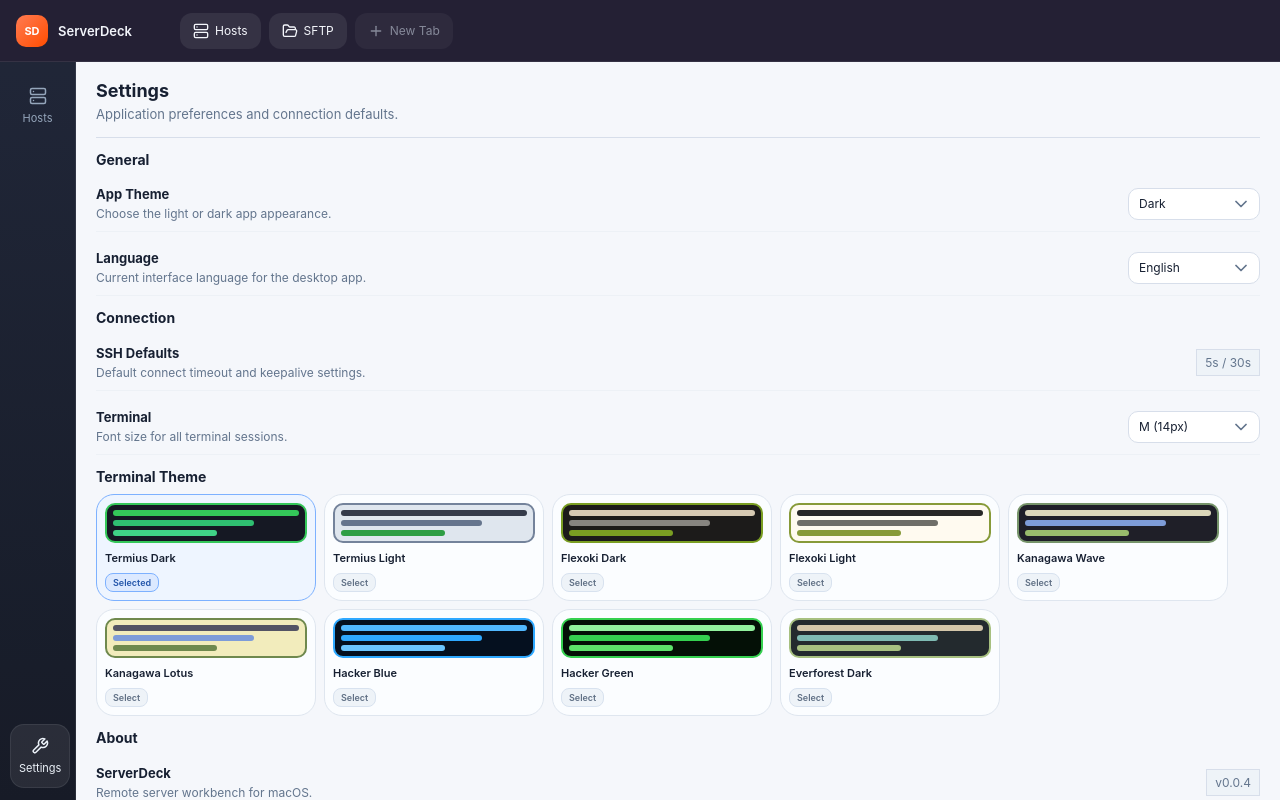
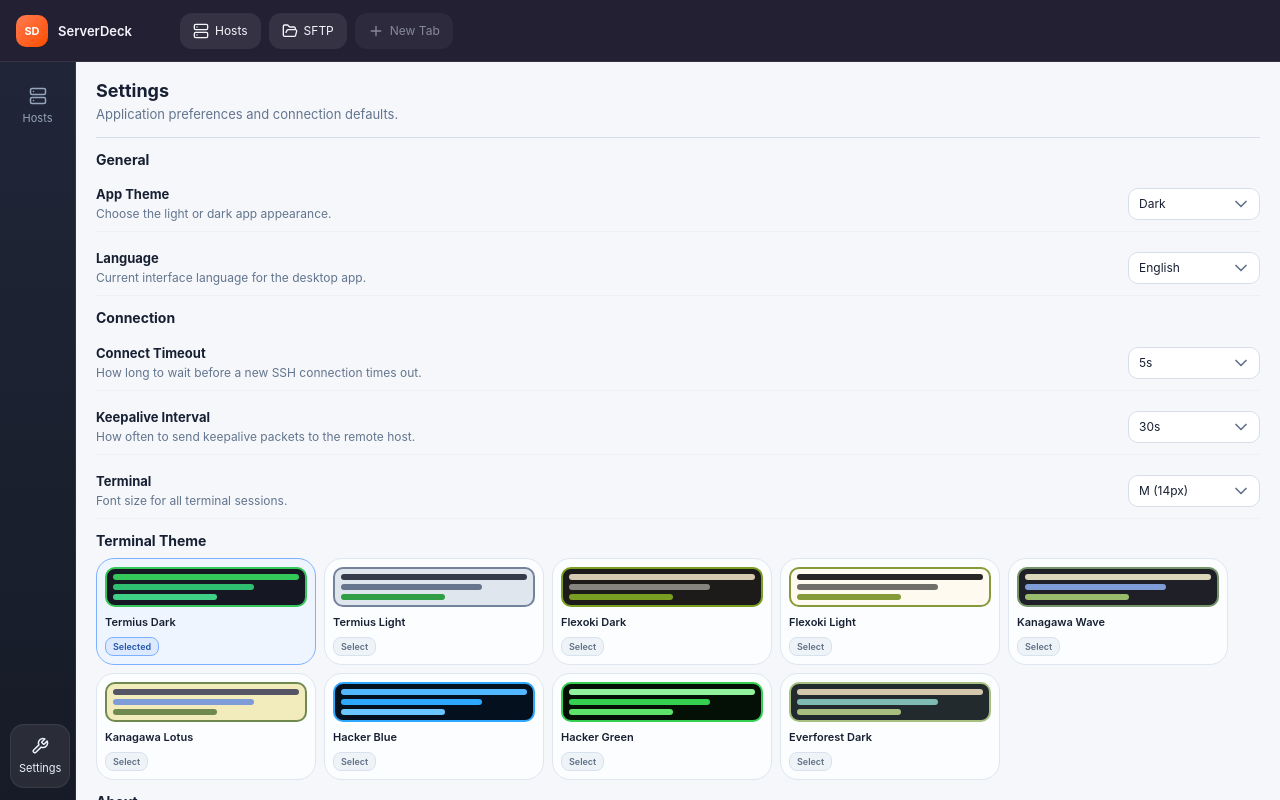
Before and after one commit to qfxiongbinbin/serverdeck, a React (Vite) app in the folder ServerDeck/: page / in a window 1280 px wide. Both pictures are taken after a click on the button "Settings". Built offline with nearby package versions, Linux system fonts and the light colour scheme.

Commit message:
feat: make ssh defaults configurable

```diff
--- a/ServerDeck/src/App.tsx
+++ b/ServerDeck/src/App.tsx
@@ -50,6 +50,7 @@
   writeTerminalInput,
   type FileEntry,
   type SavedHost,
+  type SshConnectionOptions,
   type TerminalEventPayload
 } from "./lib/api";
 import {
@@ -71,6 +72,8 @@
 const DEFAULT_APP_SETTINGS: AppSettings = {
   appTheme: "dark",
   language: "en",
+  sshConnectTimeoutSeconds: 5,
+  sshServerAliveIntervalSeconds: 30,
   terminalThemeId: defaultTerminalThemeId,
   terminalFontSize: 14
 };
@@ -122,6 +125,8 @@
 type AppSettings = {
   appTheme: "light" | "dark";
   language: AppLanguage;
+  sshConnectTimeoutSeconds: number;
+  sshServerAliveIntervalSeconds: number;
   terminalThemeId: string;
   terminalFontSize: number;
 };
@@ -134,6 +139,9 @@
   { label: "M", value: 14 },
   { label: "L", value: 16 }
 ] as const;
+
+const sshConnectTimeoutOptions = [5, 10, 15, 30] as const;
+const sshServerAliveIntervalOptions = [15, 30, 60, 120] as const;
 
 function getHostTitle(host: SavedHost, fallback = "Untitled Host") {
   return host.label.trim() || host.address.trim() || fallback;
@@ -372,6 +380,13 @@
   );
 
   const messages = useMemo(() => messagesByLanguage[settings.language], [settings.language]);
+  const sshOptions = useMemo<SshConnectionOptions>(
+    () => ({
+      connectTimeoutSeconds: settings.sshConnectTimeoutSeconds,
+      serverAliveIntervalSeconds: settings.sshServerAliveIntervalSeconds
+    }),
+    [settings.sshConnectTimeoutSeconds, settings.sshServerAliveIntervalSeconds]
+  );
 
   const appThemeOptions = useMemo(
     () => [
@@ -520,6 +535,18 @@
       setSettings({
           appTheme: parsed.appTheme === "light" ? "light" : DEFAULT_APP_SETTINGS.appTheme,
           language: languageOptions.find((item) => item.value === parsed.language)?.value ?? DEFAULT_APP_SETTINGS.language,
+          sshConnectTimeoutSeconds:
+            typeof parsed.sshConnectTimeoutSeconds === "number" &&
+            sshConnectTimeoutOptions.includes(parsed.sshConnectTimeoutSeconds as (typeof sshConnectTimeoutOptions)[number])
+              ? parsed.sshConnectTimeoutSeconds
+              : DEFAULT_APP_SETTINGS.sshConnectTimeoutSeconds,
+          sshServerAliveIntervalSeconds:
+            typeof parsed.sshServerAliveIntervalSeconds === "number" &&
+            sshServerAliveIntervalOptions.includes(
+              parsed.sshServerAliveIntervalSeconds as (typeof sshServerAliveIntervalOptions)[number]
+            )
+              ? parsed.sshServerAliveIntervalSeconds
+              : DEFAULT_APP_SETTINGS.sshServerAliveIntervalSeconds,
           terminalThemeId:
             terminalThemePresets.find((item) => item.id === parsed.terminalThemeId)?.id ?? defaultTerminalThemeId,
           terminalFontSize:
@@ -621,7 +648,7 @@
     let cancelled = false;
     setRemoteLoading(true);
     setRemoteError("");
-    void listRemoteDirectory(selectedHost, remotePath)
+    void listRemoteDirectory(selectedHost, remotePath, sshOptions)
       .then((items) => {
         if (!cancelled) setRemoteEntries(items);
       })
@@ -638,7 +665,7 @@
     return () => {
       cancelled = true;
     };
-  }, [isSftpView, selectedHost, remotePath, remoteRefreshTick]);
+  }, [isSftpView, selectedHost, remotePath, remoteRefreshTick, sshOptions]);
 
   useEffect(() => {
     if (!activeTerminalTab || !terminalEl.current) {
@@ -897,6 +924,18 @@
     setStatusTone("success");
   }
 
+  function handleSelectSshDefaults(field: "sshConnectTimeoutSeconds" | "sshServerAliveIntervalSeconds", value: number) {
+    const nextSettings = {
+      ...settings,
+      [field]: value
+    };
+    setSettings(nextSettings);
+    setStatus(
+      messages.appliedSshDefaults(nextSettings.sshConnectTimeoutSeconds, nextSettings.sshServerAliveIntervalSeconds)
+    );
+    setStatusTone("success");
+  }
+
   function handleSelectTerminalFontSize(fontSize: number) {
     setSettings((current) => ({ ...current, terminalFontSize: fontSize }));
     setStatus(messages.appliedTerminalFontSize(fontSize));
@@ -928,7 +967,7 @@
     if (!selectedHost) return;
     const jobId = startTransferJob(entry.name, "upload", messages.uploadingTo(remotePath));
     try {
-      await uploadToRemote(selectedHost, entry.path, remotePath);
+      await uploadToRemote(selectedHost, entry.path, remotePath, sshOptions);
       setStatus(messages.uploaded(entry.name));
       setStatusTone("success");
       finishTransferJob(jobId, "success", messages.uploadedTo(remotePath));
@@ -947,7 +986,7 @@
     const remoteTarget = joinChildPath(remotePath, entry.name);
     const jobId = startTransferJob(entry.name, "download", messages.downloadingTo(localPath));
     try {
-      await downloadFromRemote(selectedHost, remoteTarget, localPath, entry.is_dir);
+      await downloadFromRemote(selectedHost, remoteTarget, localPath, entry.is_dir, sshOptions);
       setStatus(messages.downloaded(entry.name));
       setStatusTone("success");
       finishTransferJob(jobId, "success", messages.downloadedTo(localPath));
@@ -972,7 +1011,7 @@
   async function handleDeleteRemoteFile(entry: FileEntry) {
     if (!selectedHost) return;
     const remoteTarget = joinChildPath(remotePath, entry.name);
-    await deleteRemoteEntry(selectedHost, remoteTarget, entry.is_dir);
+    await deleteRemoteEntry(selectedHost, remoteTarget, entry.is_dir, sshOptions);
     setStatus(messages.deletedRemote(entry.name));
     setStatusTone("success");
     setFileMenu(null);
@@ -1110,7 +1149,7 @@
       }
 
       setStatus(messages.testingHost(draft.username, draft.address, draft.port));
-      const message = await testConnection(draft);
+      const message = await testConnection(draft, sshOptions);
       setStatus(message);
       setStatusTone("success");
     } catch (error) {
@@ -1137,7 +1176,7 @@
       }
 
       setStatus(messages.connectingToHost(targetHost.username, targetHost.address, targetHost.port));
-      const sessionId = await startTerminalSession(targetHost);
+      const sessionId = await startTerminalSession(targetHost, sshOptions);
       const tabId = crypto.randomUUID();
       const title = getDisplayHostTitle(targetHost);
 
@@ -1658,10 +1697,37 @@
                   <h3>{messages.connection}</h3>
                   <div className="settings-item">
                     <div>
-                      <strong>{messages.sshDefaults}</strong>
-                      <span>{messages.sshDefaultsDescription}</span>
+                      <strong>{messages.sshConnectTimeout}</strong>
+                      <span>{messages.sshConnectTimeoutDescription}</span>
                     </div>
-                    <span className="settings-pill">5s / 30s</span>
+                    <select
+                      className="settings-select"
+                      value={String(settings.sshConnectTimeoutSeconds)}
+                      onChange={(event) => handleSelectSshDefaults("sshConnectTimeoutSeconds", Number(event.target.value))}
+                    >
+                      {sshConnectTimeoutOptions.map((option) => (
+                        <option key={option} value={option}>
+                          {messages.secondsValue(option)}
+                        </option>
+                      ))}
+                    </select>
+                  </div>
+                  <div className="settings-item">
+                    <div>
+                      <strong>{messages.sshKeepaliveInterval}</strong>
+                      <span>{messages.sshKeepaliveIntervalDescription}</span>
+                    </div>
+                    <select
+                      className="settings-select"
+                      value={String(settings.sshServerAliveIntervalSeconds)}
+                      onChange={(event) => handleSelectSshDefaults("sshServerAliveIntervalSeconds", Number(event.target.value))}
+                    >
+                      {sshServerAliveIntervalOptions.map((option) => (
+                        <option key={option} value={option}>
+                          {messages.secondsValue(option)}
+                        </option>
+                      ))}
+                    </select>
                   </div>
                   <div className="settings-item">
                     <div>
--- a/ServerDeck/src/lib/i18n.ts
+++ b/ServerDeck/src/lib/i18n.ts
@@ -115,6 +115,12 @@
   connection: string;
   sshDefaults: string;
   sshDefaultsDescription: string;
+  sshConnectTimeout: string;
+  sshConnectTimeoutDescription: string;
+  sshKeepaliveInterval: string;
+  sshKeepaliveIntervalDescription: string;
+  secondsValue: (value: number) => string;
+  appliedSshDefaults: (connectTimeout: number, keepaliveInterval: number) => string;
   terminal: string;
   terminalDescription: string;
   terminalTheme: string;
@@ -269,6 +275,12 @@
     connection: "Connection",
     sshDefaults: "SSH Defaults",
     sshDefaultsDescription: "Default connect timeout and keepalive settings.",
+    sshConnectTimeout: "Connect Timeout",
+    sshConnectTimeoutDescription: "How long to wait before a new SSH connection times out.",
+    sshKeepaliveInterval: "Keepalive Interval",
+    sshKeepaliveIntervalDescription: "How often to send keepalive packets to the remote host.",
+    secondsValue: (value) => `${value}s`,
+    appliedSshDefaults: (connectTimeout, keepaliveInterval) => `Applied SSH defaults ${connectTimeout}s / ${keepaliveInterval}s`,
     terminal: "Terminal",
     terminalDescription: "Font size for all terminal sessions.",
     terminalTheme: "Terminal Theme",
@@ -421,6 +433,12 @@
     connection: "连接",
     sshDefaults: "SSH 默认值",
     sshDefaultsDescription: "默认连接超时与 keepalive 设置。",
+    sshConnectTimeout: "连接超时",
+    sshConnectTimeoutDescription: "新建 SSH 连接在超时前最多等待多久。",
+    sshKeepaliveInterval: "保活间隔",
+    sshKeepaliveIntervalDescription: "向远端发送 keepalive 包的时间间隔。",
+    secondsValue: (value) => `${value} 秒`,
+    appliedSshDefaults: (connectTimeout, keepaliveInterval) => `已应用 SSH 默认值 ${connectTimeout} 秒 / ${keepaliveInterval} 秒`,
     terminal: "终端",
     terminalDescription: "所有终端会话共用的字号。",
     terminalTheme: "终端主题",
@@ -573,6 +591,12 @@
     connection: "接続",
     sshDefaults: "SSH デフォルト",
     sshDefaultsDescription: "接続タイムアウトと keepalive のデフォルト設定。",
+    sshConnectTimeout: "接続タイムアウト",
+    sshConnectTimeoutDescription: "新しい SSH 接続がタイムアウトするまでの待機時間です。",
+    sshKeepaliveInterval: "キープアライブ間隔",
+    sshKeepaliveIntervalDescription: "リモートホストへ keepalive パケットを送る間隔です。",
+    secondsValue: (value) => `${value} 秒`,
+    appliedSshDefaults: (connectTimeout, keepaliveInterval) => `SSH デフォルトを ${connectTimeout} 秒 / ${keepaliveInterval} 秒に設定しました`,
     terminal: "ターミナル",
     terminalDescription: "すべてのターミナルセッションで使うフォントサイズ。",
     terminalTheme: "ターミナルテーマ",
```
Also changed, not shown: ServerDeck/src/lib/api.ts (+23 -12 lines), 1 other file (tests, documents, lock files or other folders).
